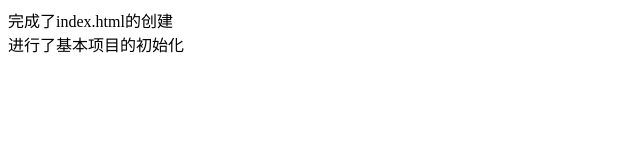
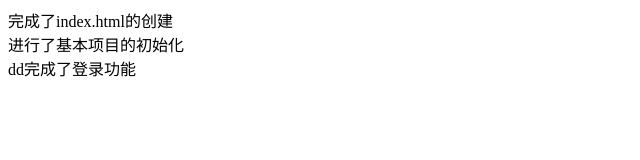
Before and after one commit to Banban-dan/first, a plain HTML site: page index.html in a window 1280 px wide. Shown: the whole page, without its empty margins (0-640 px from the left). Drawn offline with Linux system fonts and the light colour scheme.

Commit message:
dd完成登录功能

```diff
--- a/index.html
+++ b/index.html
@@ -9,8 +9,18 @@
 </head>
 
 <body>
+    <!-- 如果push遇到在输入密码是熟错后，就会报这个错误fatal: Authentication failed for
+
+    解决办法：
+
+    git config --system --unset credential.helper
+
+    之后你在push就会提示输入名称和密码 -->
     <div>完成了index.html的创建</div>
     <div>进行了基本项目的初始化</div>
+
+    <div>dd完成了登录功能</div>
+
 </body>
 
 </html>
--- /dev/null
+++ b/login.js
@@ -0,0 +1 @@
+console.log('dd完成了的登录功能');
```
